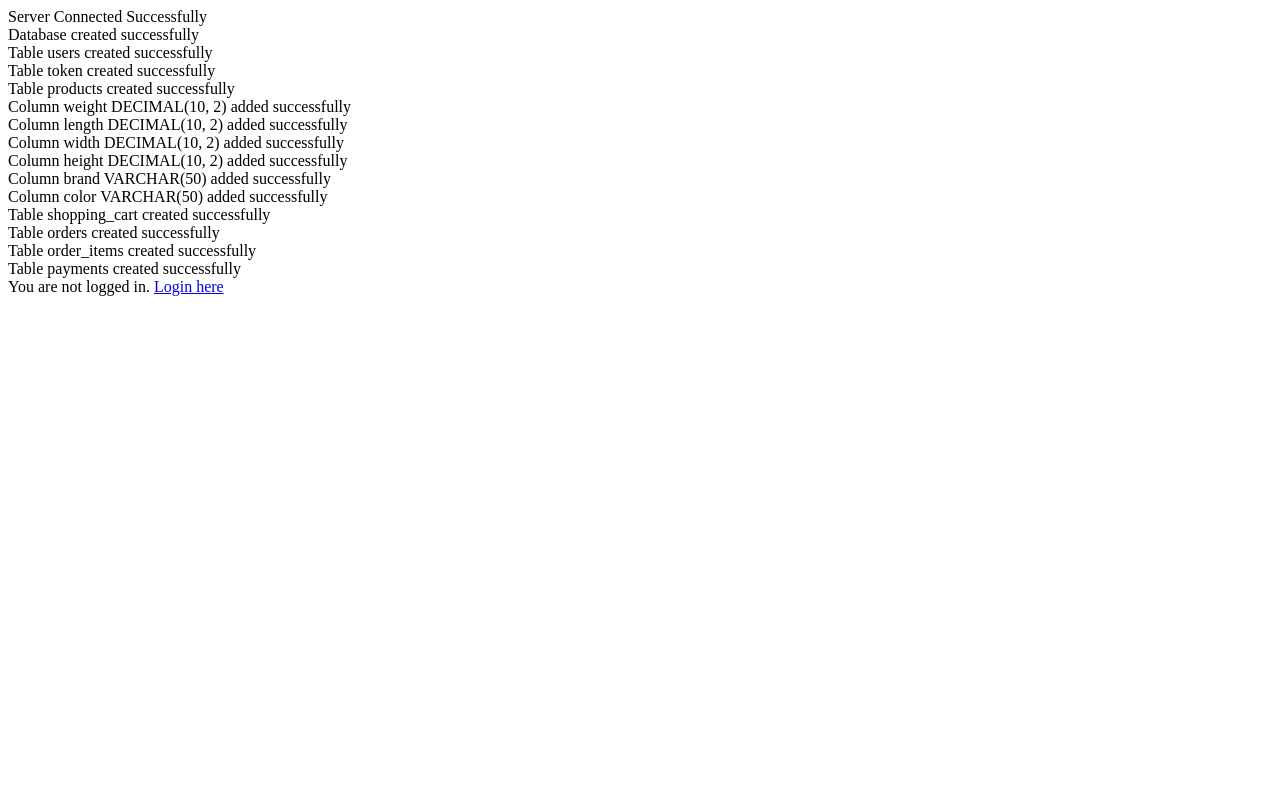
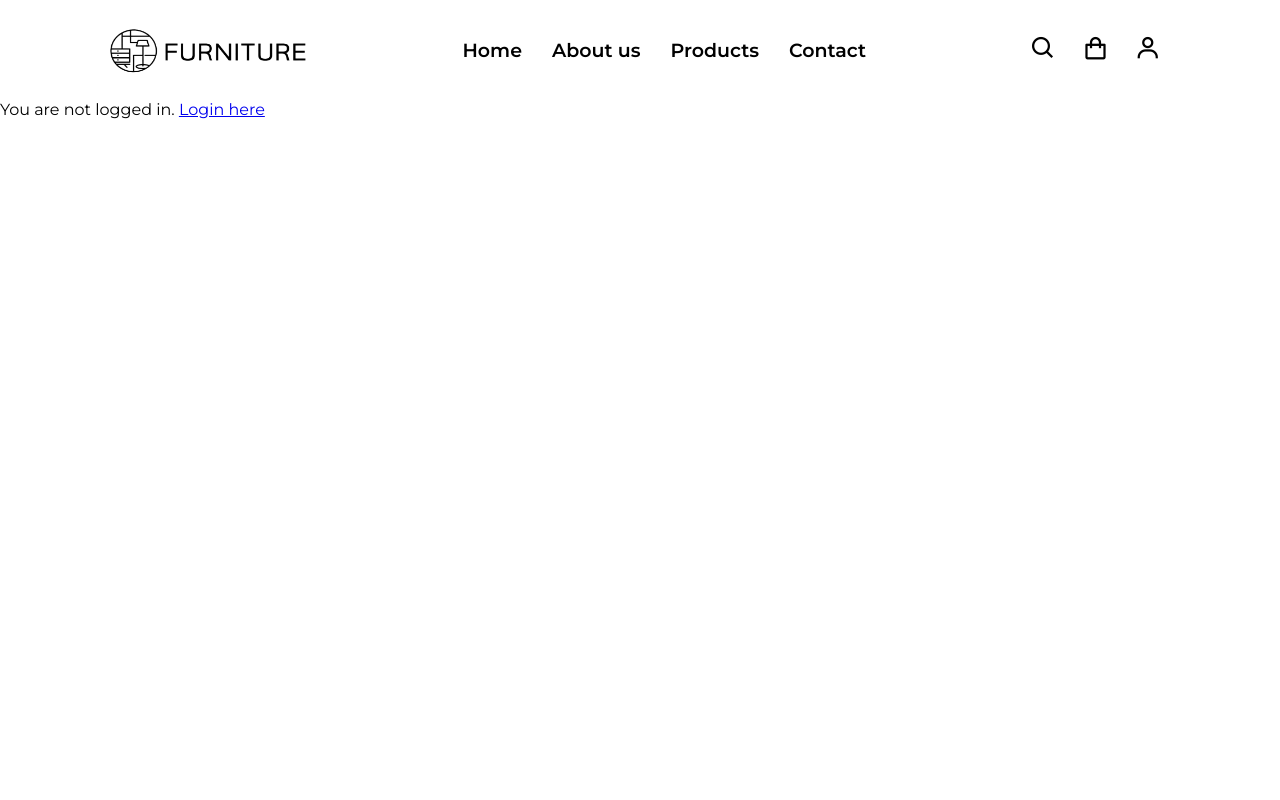
Before and after one commit to LEEJS-32/app, a PHP site: page /pages/member/product_list.php in a window 1280 px wide. Run offline with PHP 8.4, Linux system fonts and the light colour scheme.

Commit message:
update on path

```diff
--- a/_header.php
+++ b/_header.php
@@ -7,8 +7,8 @@
         <meta name="viewport"
         content="width=device-width, initial-scale=1.0">
         <!-- <title>Header</title> -->
-        <link rel="stylesheet" href="css/style.css">
-        <link rel="stylesheet" href="css/logo.css">
+        <link rel="stylesheet" href="\css\style.css">
+        <link rel="stylesheet" href="\css\logo.css">
         <link href='https://unpkg.com/boxicons@2.1.4/css/boxicons.min.css' rel='stylesheet'>
         <link rel="preconnect" href="https://fonts.googleapis.com">
         <link rel="preconnect" href="https://fonts.gstatic.com" crossorigin>
@@ -36,7 +36,7 @@
     <header>
         <nav>
             <div class="logo">
-            <img src="../img/logo4.png" alt="img/logo.png" class="logo">
+            <img src="/img/logo4.png" alt="img/logo.png" class="logo">
             </div>
 
             <div class="nav-bar">
--- a/db/db_connect.php
+++ b/db/db_connect.php
@@ -12,5 +12,5 @@ if ($conn->connect_error) {
     die("Connection failed: " . $conn->connect_error);
 }
 
-echo "Connected successfully<br>";
+// echo "Connected successfully<br>";
 ?>
--- a/pages/member/product_list.php
+++ b/pages/member/product_list.php
@@ -1,6 +1,8 @@
 <?php
 session_start();
-include '../../database.php';
+require '../../db/db_connect.php';
+include '../../_header.php';
+// include '../../database.php';
 
 if (!isset($_SESSION['user_id']) || !isset($_SESSION['name'])) {
     die("You are not logged in. <a href='../signup_login.php'>Login here</a>");
@@ -8,10 +10,6 @@ if (!isset($_SESSION['user_id']) || !isset($_SESSION['name'])) {
 
 $user_id = $_SESSION['user_id'];
 $user_name = $_SESSION['name'];
-
-if ($conn->connect_error) {
-    die("Database connection failed: " . $conn->connect_error);
-}
 
 // Fetch products from the database
 $sql = "SELECT * FROM products WHERE status = 'active'";
@@ -35,6 +33,11 @@ if (isset($_SESSION['cart_message'])) {
     <meta name="viewport" content="width=device-width, initial-scale=1.0">
     <title>Product List</title>
     <style>
+        body {
+            font-size: 20px;
+            font-family:'Times New Roman', Times, serif;
+        }
+
         .header {
             background-color: #f8f9fa;
             padding: 10px;
```
